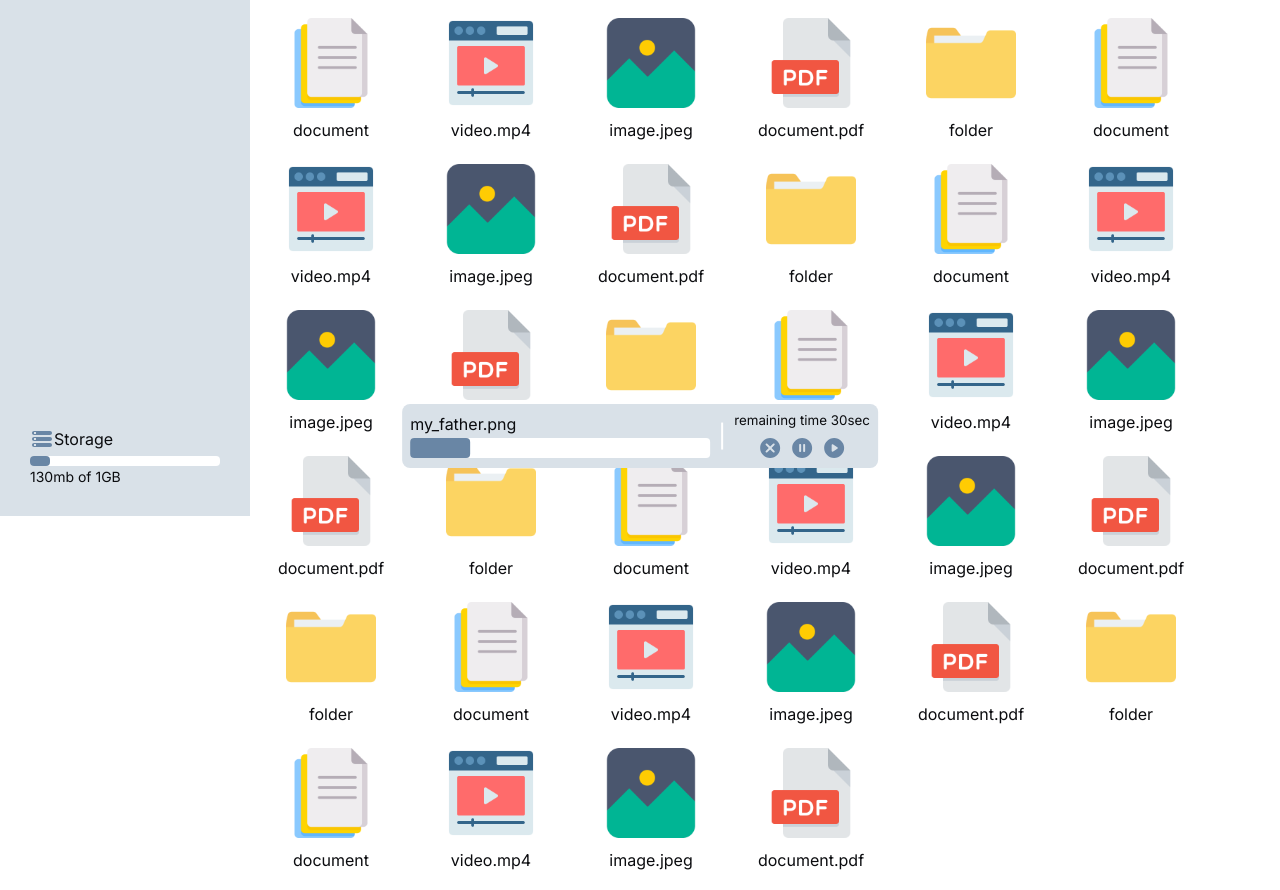
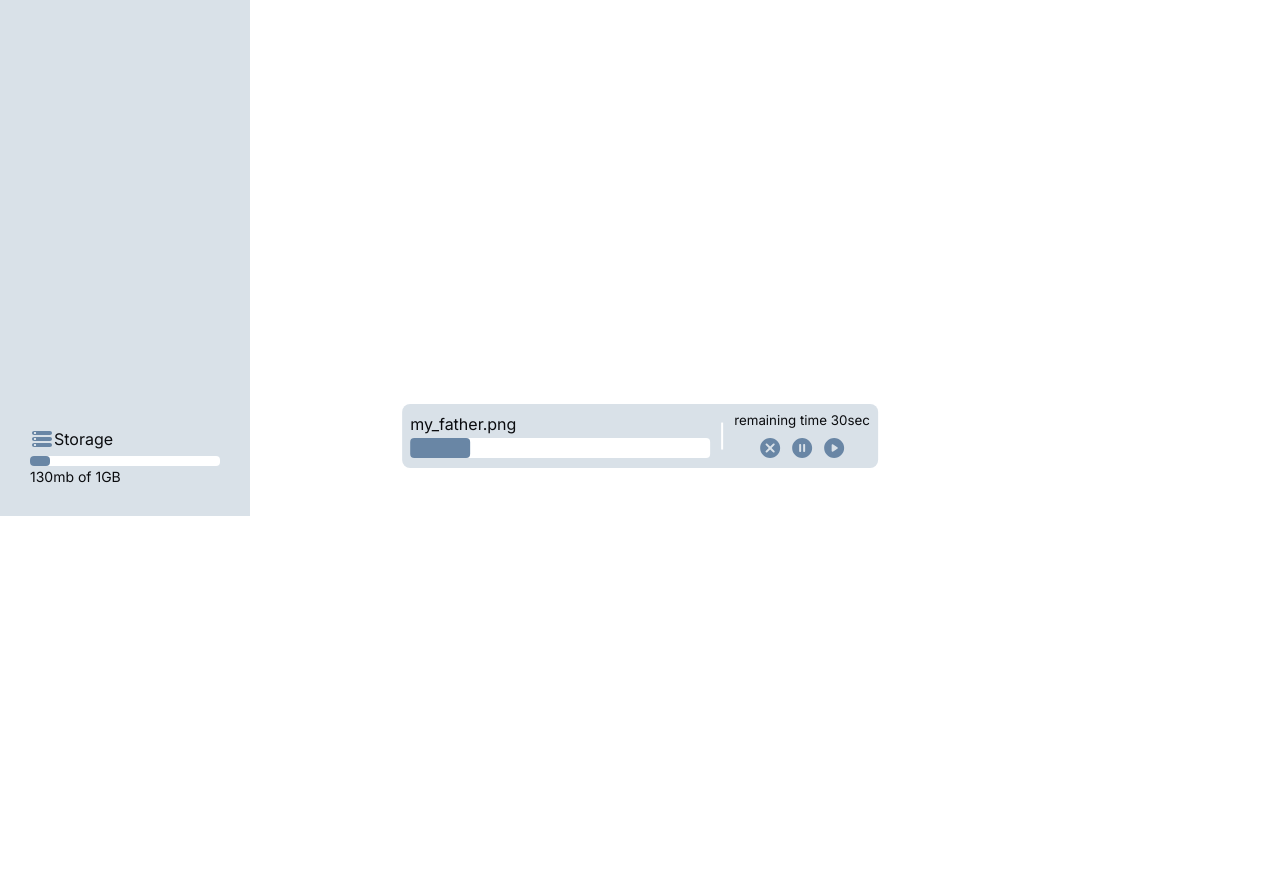
Before and after one commit to Jonorusc/react-cloud-drive, a React (Create React App) app: page / in a window 1280 px wide. Shown: the part 284-1174 px from the top of the page. After the commit the page ends 800 px from the top, so only its background shows below. Built offline with nearby package versions, Linux system fonts and the light colour scheme.

Commit message:
removed some of the contentItem

```diff
--- a/src/components/MainContent.jsx
+++ b/src/components/MainContent.jsx
@@ -40,41 +40,6 @@ function MainContent() {
                 <ContentItem img={video} title="video.mp4"/>
                 <ContentItem img={image} title="image.jpeg"/>
                 <ContentItem img={pdf} title="document.pdf"/>
-                <ContentItem img={folder} title="folder"/>
-                <ContentItem img={doc} title="document"/>
-                <ContentItem img={video} title="video.mp4"/>
-                <ContentItem img={image} title="image.jpeg"/>
-                <ContentItem img={pdf} title="document.pdf"/>
-                <ContentItem img={folder} title="folder"/>
-                <ContentItem img={doc} title="document"/>
-                <ContentItem img={video} title="video.mp4"/>
-                <ContentItem img={image} title="image.jpeg"/>
-                <ContentItem img={pdf} title="document.pdf"/>
-                <ContentItem img={folder} title="folder"/>
-                <ContentItem img={doc} title="document"/>
-                <ContentItem img={video} title="video.mp4"/>
-                <ContentItem img={image} title="image.jpeg"/>
-                <ContentItem img={pdf} title="document.pdf"/>
-                <ContentItem img={folder} title="folder"/>
-                <ContentItem img={doc} title="document"/>
-                <ContentItem img={video} title="video.mp4"/>
-                <ContentItem img={image} title="image.jpeg"/>
-                <ContentItem img={pdf} title="document.pdf"/>
-                <ContentItem img={folder} title="folder"/>
-                <ContentItem img={doc} title="document"/>
-                <ContentItem img={video} title="video.mp4"/>
-                <ContentItem img={image} title="image.jpeg"/>
-                <ContentItem img={pdf} title="document.pdf"/>
-                <ContentItem img={folder} title="folder"/>
-                <ContentItem img={doc} title="document"/>
-                <ContentItem img={video} title="video.mp4"/>
-                <ContentItem img={image} title="image.jpeg"/>
-                <ContentItem img={pdf} title="document.pdf"/>
-                <ContentItem img={folder} title="folder"/>
-                <ContentItem img={doc} title="document"/>
-                <ContentItem img={video} title="video.mp4"/>
-                <ContentItem img={image} title="image.jpeg"/>
-                <ContentItem img={pdf} title="document.pdf"/>
             </div>
         </div>
     )
```
